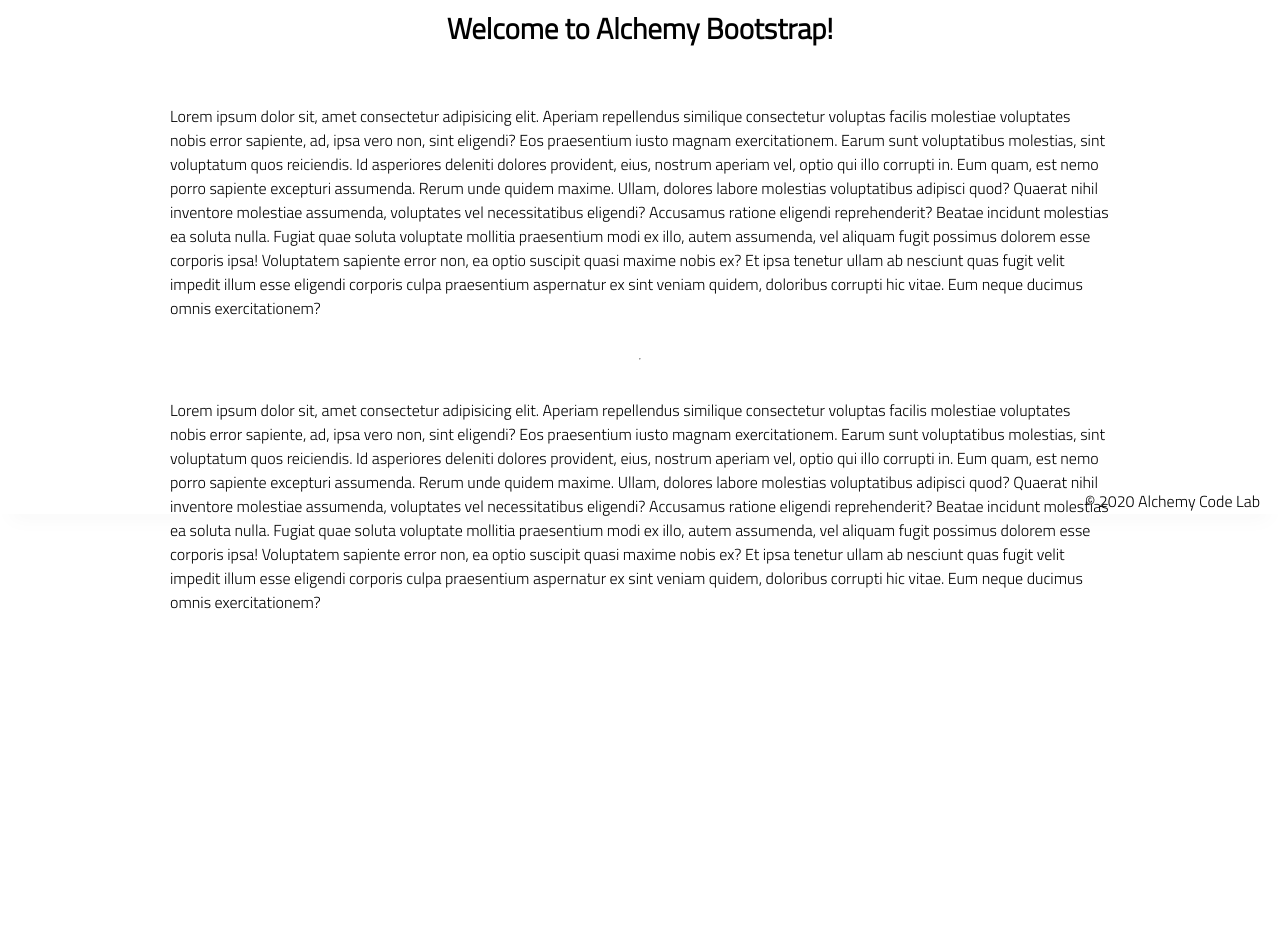
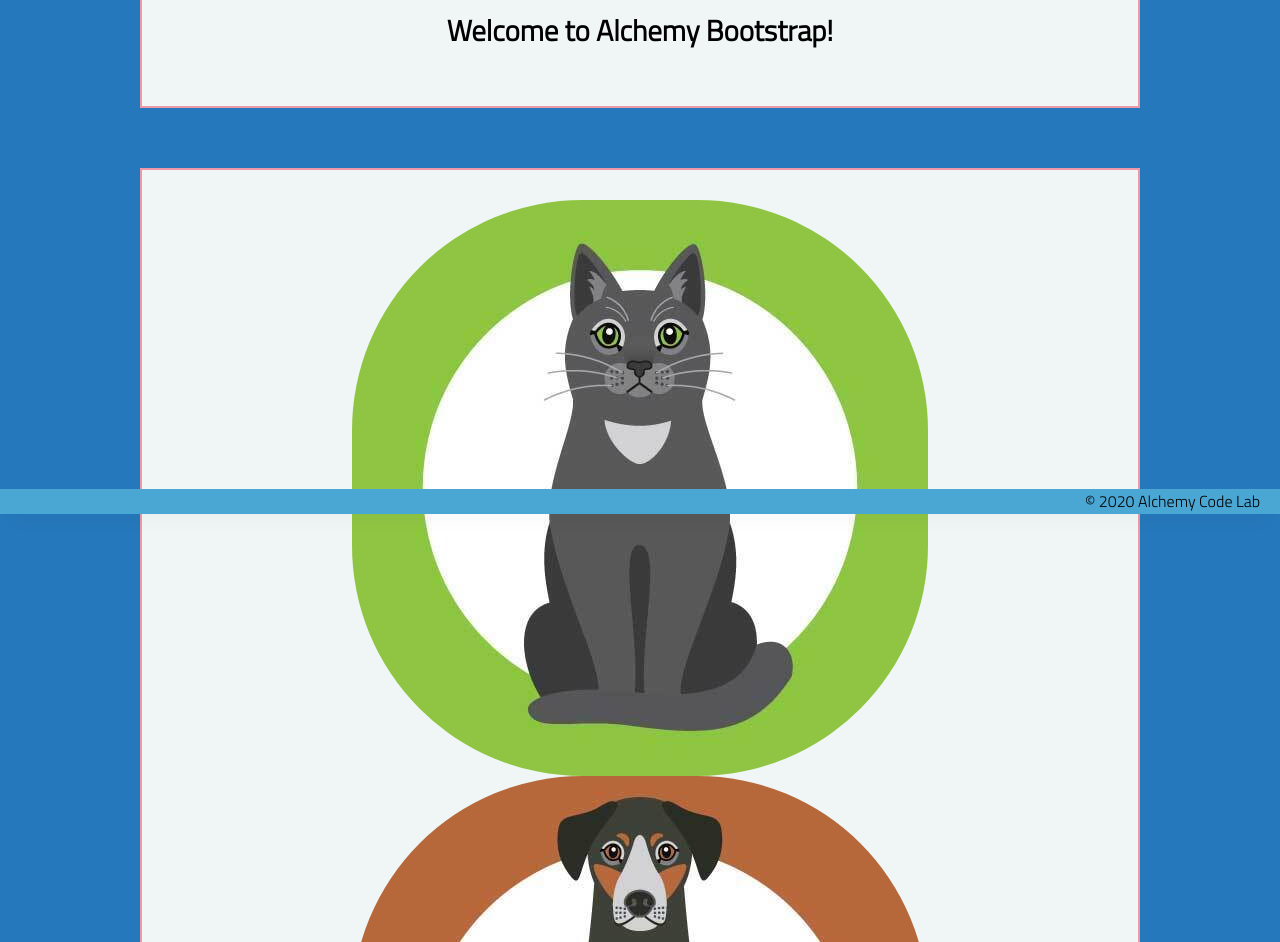
Before and after one commit to CadillacJack42/animal-farm-nov2021, a website: page index.html in a window 1280 px wide. Shown: the part 286-1228 px from the top of the page. Before the commit the page ends 990 px from the top, so only its background shows below. Drawn offline with Linux system fonts and the light colour scheme.

Commit message:
Funtioning lab without stretch

```diff
--- a/app.js
+++ b/app.js
@@ -1,6 +1,32 @@
 // import functions and grab DOM elements
+const catPic = document.getElementById('cat-pic');
+const dogPic = document.getElementById('dog-pic');
+const horsePic = document.getElementById('horse-pic');
+const meow = document.getElementById('meow');
+const woof = document.getElementById('woof');
+const neigh = document.getElementById('neigh');
+
+const lastPlay = document.getElementById('last-sound')
+
 
 // initialize global state
+
+catPic.addEventListener('click', () => {
+  meow.play();
+  lastPlay.textContent = 'You played the sound of a cat';
+})
+
+
+dogPic.addEventListener('click', () => {
+  woof.play();
+  lastPlay.textContent = 'You played the sound of a dog (Good Choice)';
+})
+
+
+horsePic.addEventListener('click', () => {
+  neigh.play();
+  lastPlay.textContent = 'You played the sound of a horse';
+})
 
 // set event listeners
   // get user input
--- a/index.html
+++ b/index.html
@@ -23,46 +23,17 @@
     <main>
         <section class="main-section">
             <img class="main-logo" src="./assets/alchemy-logo.png" />
-            <h2>
+            <h2 id="last-sound">
                 Welcome to Alchemy Bootstrap!
             </h2>
-
-            <p>
-                Lorem ipsum dolor sit, amet consectetur adipisicing elit. Aperiam repellendus similique consectetur
-                voluptas facilis molestiae voluptates nobis error sapiente, ad, ipsa vero non, sint eligendi? Eos
-                praesentium iusto magnam exercitationem.
-                Earum sunt voluptatibus molestias, sint voluptatum quos reiciendis. Id asperiores deleniti dolores
-                provident, eius, nostrum aperiam vel, optio qui illo corrupti in. Eum quam, est nemo porro sapiente
-                excepturi assumenda.
-                Rerum unde quidem maxime. Ullam, dolores labore molestias voluptatibus adipisci quod? Quaerat nihil
-                inventore molestiae assumenda, voluptates vel necessitatibus eligendi? Accusamus ratione eligendi
-                reprehenderit? Beatae incidunt molestias ea soluta nulla.
-                Fugiat quae soluta voluptate mollitia praesentium modi ex illo, autem assumenda, vel aliquam fugit
-                possimus dolorem esse corporis ipsa! Voluptatem sapiente error non, ea optio suscipit quasi maxime nobis
-                ex?
-                Et ipsa tenetur ullam ab nesciunt quas fugit velit impedit illum esse eligendi corporis culpa
-                praesentium aspernatur ex sint veniam quidem, doloribus corrupti hic vitae. Eum neque ducimus omnis
-                exercitationem?
-            </p>
-            <hr />
-            <p>
-                Lorem ipsum dolor sit, amet consectetur adipisicing elit. Aperiam repellendus similique consectetur
-                voluptas facilis molestiae voluptates nobis error sapiente, ad, ipsa vero non, sint eligendi? Eos
-                praesentium iusto magnam exercitationem.
-                Earum sunt voluptatibus molestias, sint voluptatum quos reiciendis. Id asperiores deleniti dolores
-                provident, eius, nostrum aperiam vel, optio qui illo corrupti in. Eum quam, est nemo porro sapiente
-                excepturi assumenda.
-                Rerum unde quidem maxime. Ullam, dolores labore molestias voluptatibus adipisci quod? Quaerat nihil
-                inventore molestiae assumenda, voluptates vel necessitatibus eligendi? Accusamus ratione eligendi
-                reprehenderit? Beatae incidunt molestias ea soluta nulla.
-                Fugiat quae soluta voluptate mollitia praesentium modi ex illo, autem assumenda, vel aliquam fugit
-                possimus dolorem esse corporis ipsa! Voluptatem sapiente error non, ea optio suscipit quasi maxime nobis
-                ex?
-                Et ipsa tenetur ullam ab nesciunt quas fugit velit impedit illum esse eligendi corporis culpa
-                praesentium aspernatur ex sint veniam quidem, doloribus corrupti hic vitae. Eum neque ducimus omnis
-                exercitationem?
-            </p>
-
+        </section>
+        <section>
+            <img src="./assets/cat.jpeg" alt="A picture of a cat" id="cat-pic" class="images">
+            <audio src="./assets/cat.wav" id="meow"></audio>
+            <img src="./assets/dog.jpeg" alt="Picture of a dog" id="dog-pic" class="images">
+            <audio src="./assets/dog.wav" id="woof"></audio>
+            <img src="./assets/horse.jpeg" alt="Picture of a horse" id="horse-pic" class="images">
+            <audio src="./assets/horse.wav" id="neigh"></audio>
         </section>
     </main>
     <footer>
--- a/styles/style.css
+++ b/styles/style.css
@@ -1,11 +1,11 @@
 
 body {
     /* https://coolors.co/generate and click export -> scss to get the colors to copy and paste below*/
-    /* --color1: hsla(349, 69%, 76%, 1);
+    --color1: hsla(349, 69%, 76%, 1);
     --color2: hsla(207, 67%, 44%, 1);
     --color3: hsla(200, 61%, 56%, 1);
     --color4: hsla(187, 41%, 94%, 1);
-    --color5: hsla(170, 28%, 95%, 1); */
+    --color5: hsla(170, 28%, 95%, 1);
 
     /* --color1: hsla(45, 86%, 83%, 1);
     --color2: hsla(135, 65%, 98%, 1);
@@ -93,6 +93,11 @@ footer {
     box-shadow: var(--shadow);
 }
 
+.images {
+    border-radius: 40%;
+}
+
+
   @keyframes pulse {
     20% {
       transform: rotate3d(-10, -10, -10, 50deg) scale(1.2);
```
Also changed, not shown: assets/cat.jpeg (added), assets/dog.jpeg (added), assets/horse.jpeg (added), 3 other files.
